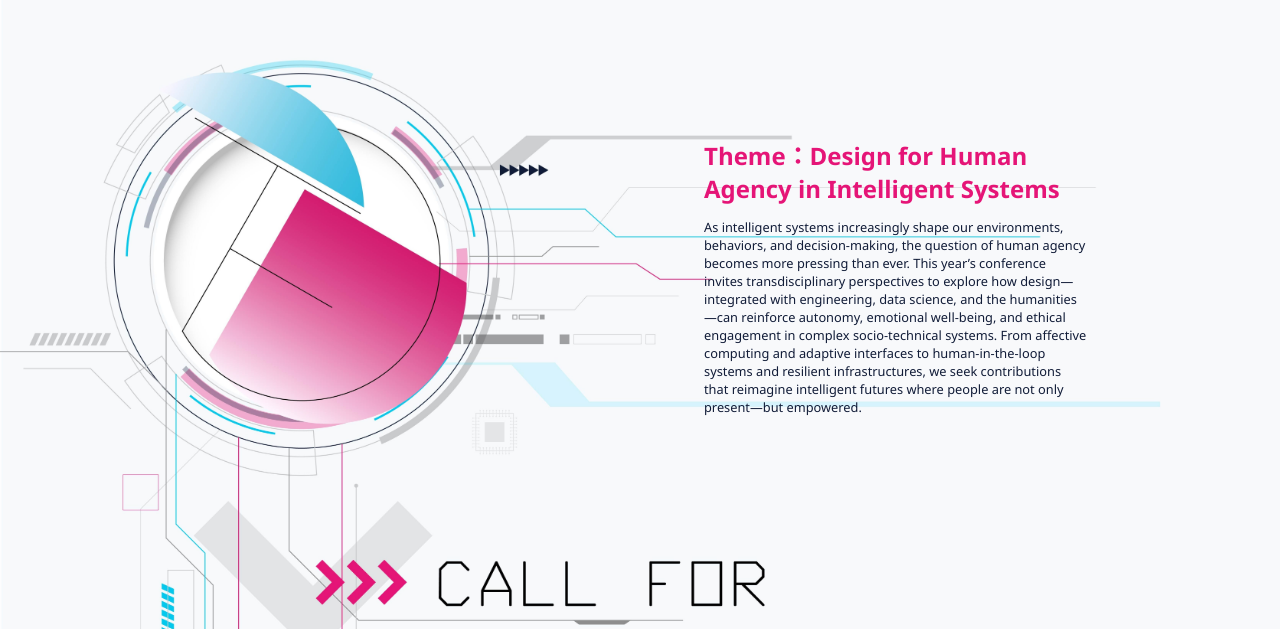
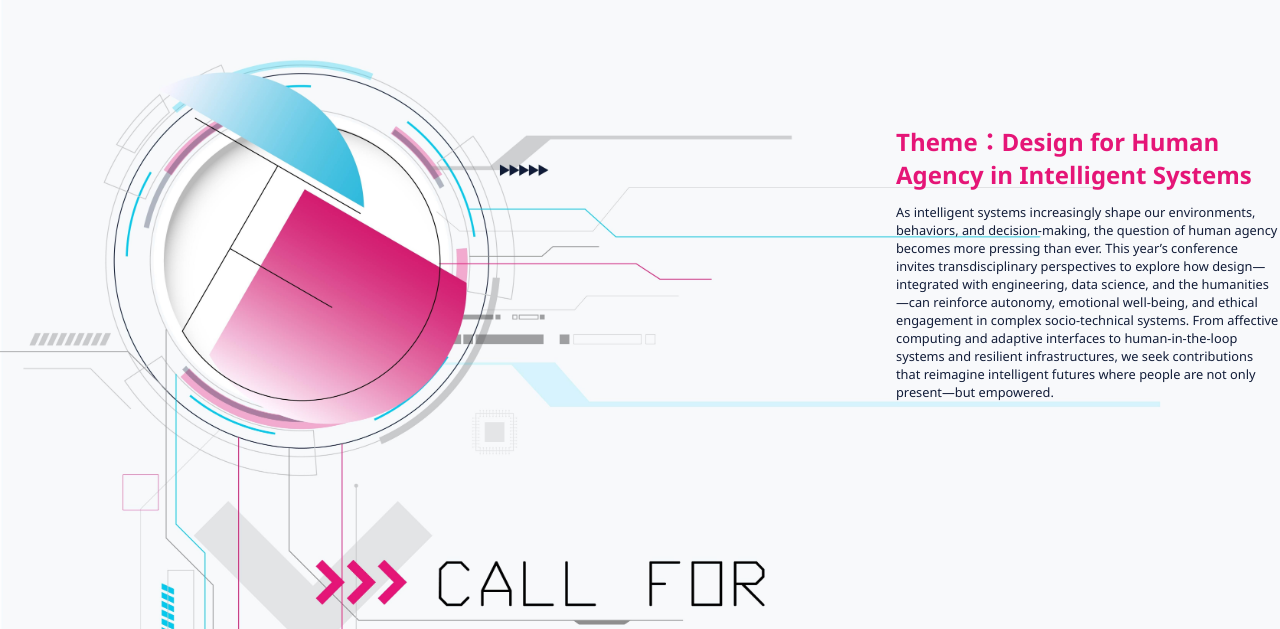
Before and after one commit to TE2026/website, a plain HTML site: page index.html in a window 1280 px wide. Shown: the part 572-1201 px from the top of the page. Drawn offline with Linux system fonts and the light colour scheme.

Commit message:
Update index.html

```diff
--- a/index.html
+++ b/index.html
@@ -91,8 +91,8 @@
 
     .theme-block {
       position: absolute;
-      top: 11%;
-      left: 70%;
+      top: 10%;
+      left: 70%;s
       transform: translateX(-50%);
       text-align: left;
       color: var(--color-primary-dark);
```
